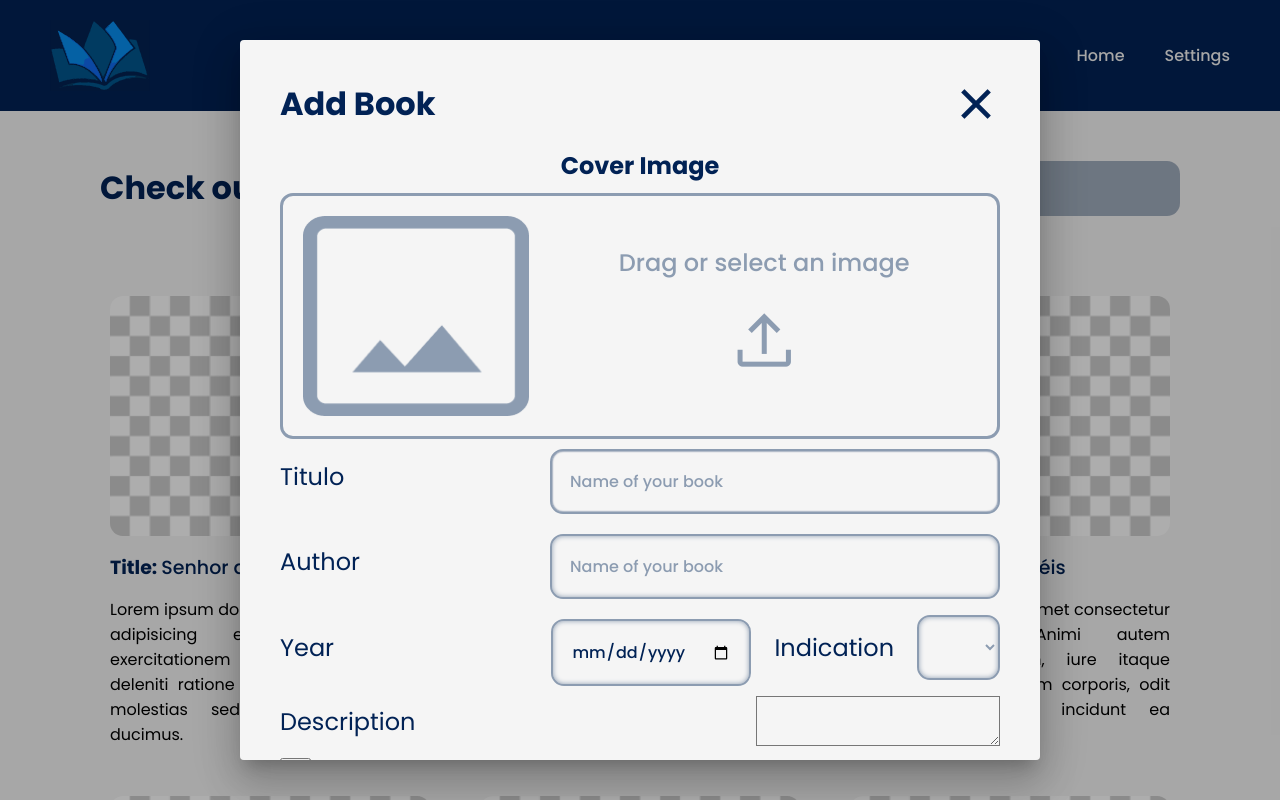
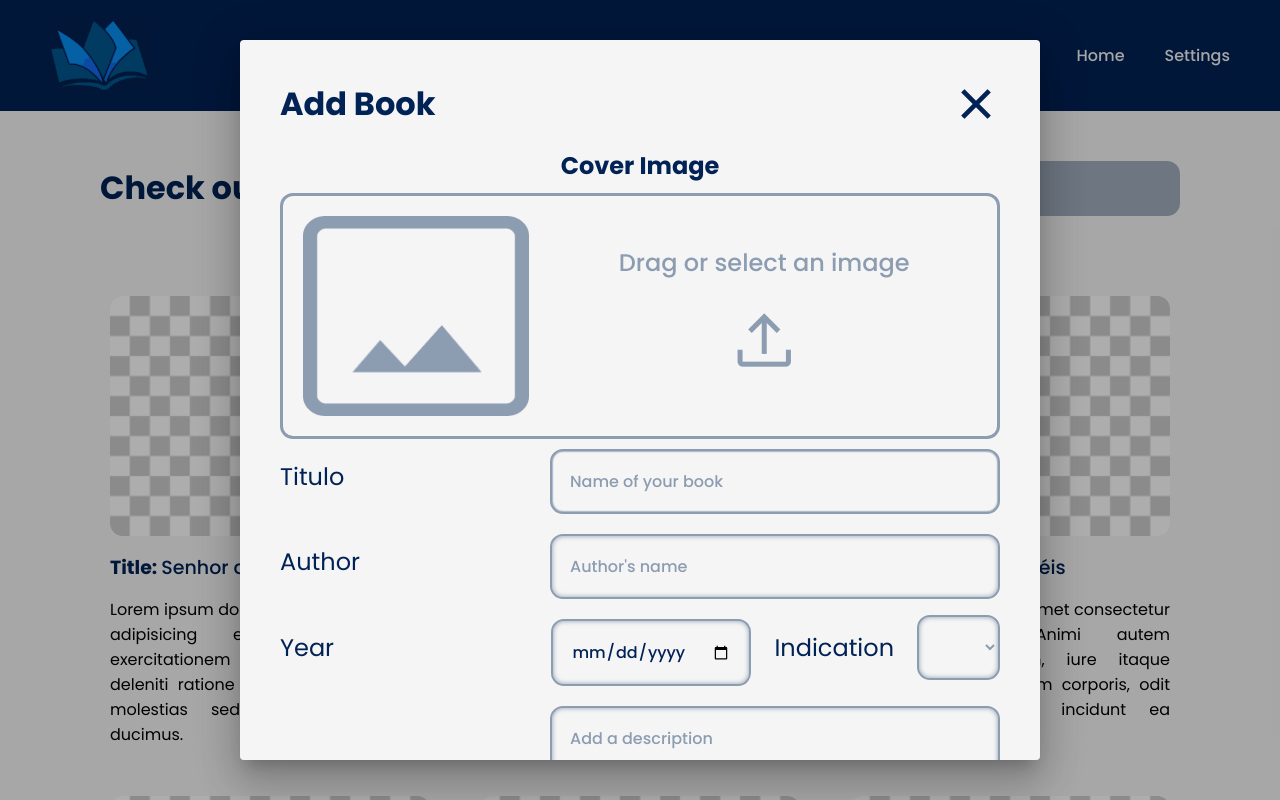
Before and after one commit to Pedro-Panstein/Library-Angular, an Angular app: page /home in a window 1280 px wide. Both pictures are taken after a click on the link "Add". Built offline with nearby package versions, Linux system fonts and the light colour scheme.

Commit message:
🛠️ service created to save all created books in an array, saved in an object

```diff
--- a/src/app/pages/home/home.component.ts
+++ b/src/app/pages/home/home.component.ts
@@ -1,10 +1,28 @@
-import { Component } from '@angular/core';
+import { Component, OnInit } from '@angular/core';
+import { SharedService } from '../../shared.service';
 
 @Component({
   selector: 'app-home',
   templateUrl: './home.component.html',
-  styleUrl: './home.component.scss'
+  styleUrl: './home.component.scss',
 })
-export class HomeComponent {
+export class HomeComponent implements OnInit {
+  booksArray: any[] = [];
 
+  constructor(private sharedService: SharedService) {}
+
+  ngOnInit(): void {
+    this.booksArray = this.sharedService.getBooks();
+
+    this.sharedService.booksUpdated.subscribe((updatedBooks: any[]) => {
+      this.booksArray = updatedBooks;
+      console.log('Livros atualizados:', this.booksArray);
+    });
+
+    console.log(this.booksArray);
+  }
+
+  createBook() {
+
+  }
 }
--- a/src/app/pages/modals/modal-add-book/modal-add-book.component.html
+++ b/src/app/pages/modals/modal-add-book/modal-add-book.component.html
@@ -27,7 +27,7 @@
   </div>
   <div class="book-informations">
     <label for="author">Author</label>
-    <input type="text" id="author-name" [(ngModel)]="authorName" placeholder="Name of your book">
+    <input type="text" id="author-name" [(ngModel)]="authorName" placeholder="Author's name">
   </div>
   <div class="year-indication">
     <div class="year">
@@ -47,7 +47,7 @@
   </div>
   <div class="book-informations">
     <label for="author">Description</label>
-    <textarea name="textarea-description" id="description" [(ngModel)]="bookDescription"></textarea>
+    <textarea name="textarea-description" id="description" [(ngModel)]="bookDescription" placeholder="Add a description"></textarea>
   </div>
-  <button (click)="sla()">Add</button>
+  <app-button textButton="Add" (click)="addBook()">Add</app-button>
 </section>
--- a/src/app/pages/modals/modal-add-book/modal-add-book.component.scss
+++ b/src/app/pages/modals/modal-add-book/modal-add-book.component.scss
@@ -1,7 +1,8 @@
 section {
   background-color: var(--white);
   padding: 40px 40px 0px 40px;
-  min-height: 90vh;
+  min-height: 100vh;
+  max-height: 100%;
   .title-and-close {
     display: flex;
     justify-content: space-between;
@@ -83,7 +84,7 @@ span {
     font-size: 1.5rem;
     color: var(--blue);
   }
-  input, select {
+  input, select, textarea {
     margin-top: 10px;
     outline: none;
     color: var(--blue);
@@ -133,3 +134,15 @@ span {
   height:50px;
   background-color: var(--white);
 }
+
+textarea {
+  min-height: 150px;
+  resize: vertical;
+}
+
+app-button {
+  display: flex;
+  justify-content: center;
+  align-items: center;
+  height: 100px;
+}
--- a/src/app/pages/modals/modal-add-book/modal-add-book.component.ts
+++ b/src/app/pages/modals/modal-add-book/modal-add-book.component.ts
@@ -1,5 +1,6 @@
 import { Component } from '@angular/core';
 import { MatDialogRef } from '@angular/material/dialog';
+import { SharedService } from '../../../shared.service';
 
 @Component({
   selector: 'app-modal-add-book',
@@ -7,13 +8,17 @@ import { MatDialogRef } from '@angular/material/dialog';
   styleUrls: ['./modal-add-book.component.scss'],
 })
 export class ModalAddBookComponent {
-  bookName: String = '';
-  authorName: String = '';
-  bookYear: String = '';
-  bookIndication: String = '';
-  bookDescription: String = '';
+  bookName: string = '';
+  authorName: string = '';
+  bookYear: string = '';
+  bookIndication: string = '';
+  bookDescription: string = '';
+  imageUrl: string = '';
 
-  constructor(public dialogRef: MatDialogRef<ModalAddBookComponent>) {}
+  constructor(
+    public dialogRef: MatDialogRef<ModalAddBookComponent>,
+    private sharedService: SharedService,
+  ) {}
 
   //Image input
   uploadFile() {
@@ -63,6 +68,7 @@ export class ModalAddBookComponent {
       const imageElement = document.getElementById('image') as HTMLImageElement;
       imageElement.src = e.target.result;
       imageElement.style.marginRight = '15px';
+      this.imageUrl = e.target.result;
     };
 
     reader.readAsDataURL(file);
@@ -75,12 +81,35 @@ export class ModalAddBookComponent {
   }
 
   //Titule input
-  sla() {
-    console.log(this.bookName);
-    console.log(this.authorName);
-    console.log(this.bookYear);
-    console.log(this.bookIndication);
-    console.log(this.bookDescription);
+  addBook() {
+    this.createBook(this.imageUrl, this.bookName, this.authorName, this.bookYear, this.bookIndication, this.bookDescription)
+  }
+
+  createBook(image: string, title: string, author: string, year: string, indication: string, description: string) {
+    const article = document.createElement("article");
+    const img = document.createElement("img");
+    const h3 = document.createElement("h3");
+    const p = document.createElement("p");
+    const booksContent = document.querySelector(".books-content") as HTMLElement;
+
+    const book = {image, title, author, year, indication, description}
+    this.sharedService.addBook(book);
+
+    img.src = image;
+    h3.textContent = title;
+    p.textContent = description;
+    article.classList.add("book");
+
+    booksContent.appendChild(article);
+    article.appendChild(img);
+    article.appendChild(h3);
+    article.appendChild(p);
+
+    let booksArray = []
+
+    booksArray.push(article);
+
+
   }
 
   closeModal() {
--- /dev/null
+++ b/src/app/shared.service.ts
@@ -0,0 +1,20 @@
+import { Injectable, EventEmitter } from '@angular/core';
+
+@Injectable({
+  providedIn: 'root'
+})
+export class SharedService {
+  private booksArray: any[] = [];
+  booksUpdated = new EventEmitter<any[]>();
+
+  constructor() { }
+
+  addBook(book: {image: string, title: string, author: string, year: string, indication: string, description: string}) {
+    this.booksArray.push(book);
+    this.booksUpdated.emit(this.booksArray);
+  }
+
+  getBooks() {
+    return this.booksArray;
+  }
+}
```
Also changed, not shown: 1 other file (tests, documents, lock files or other folders).
